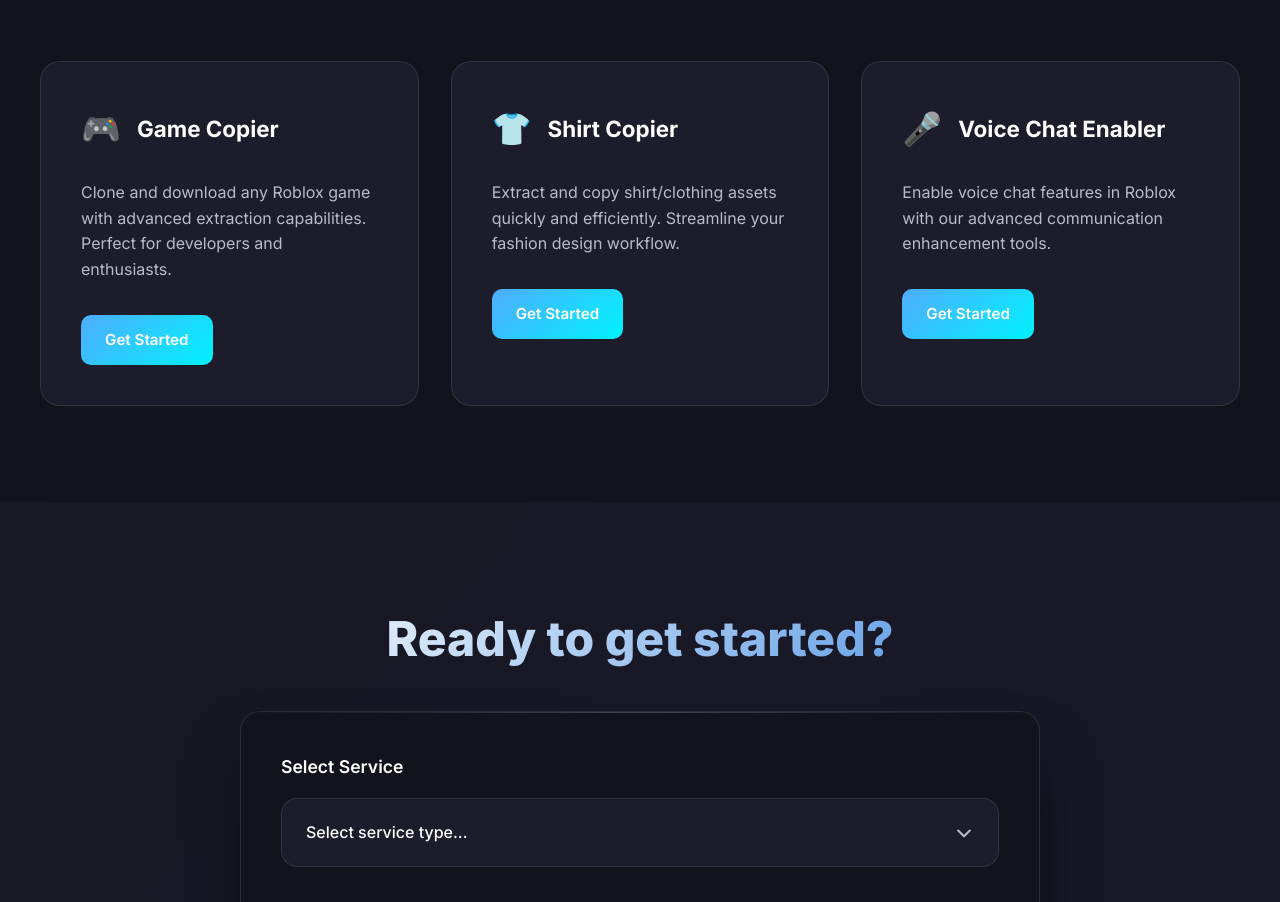
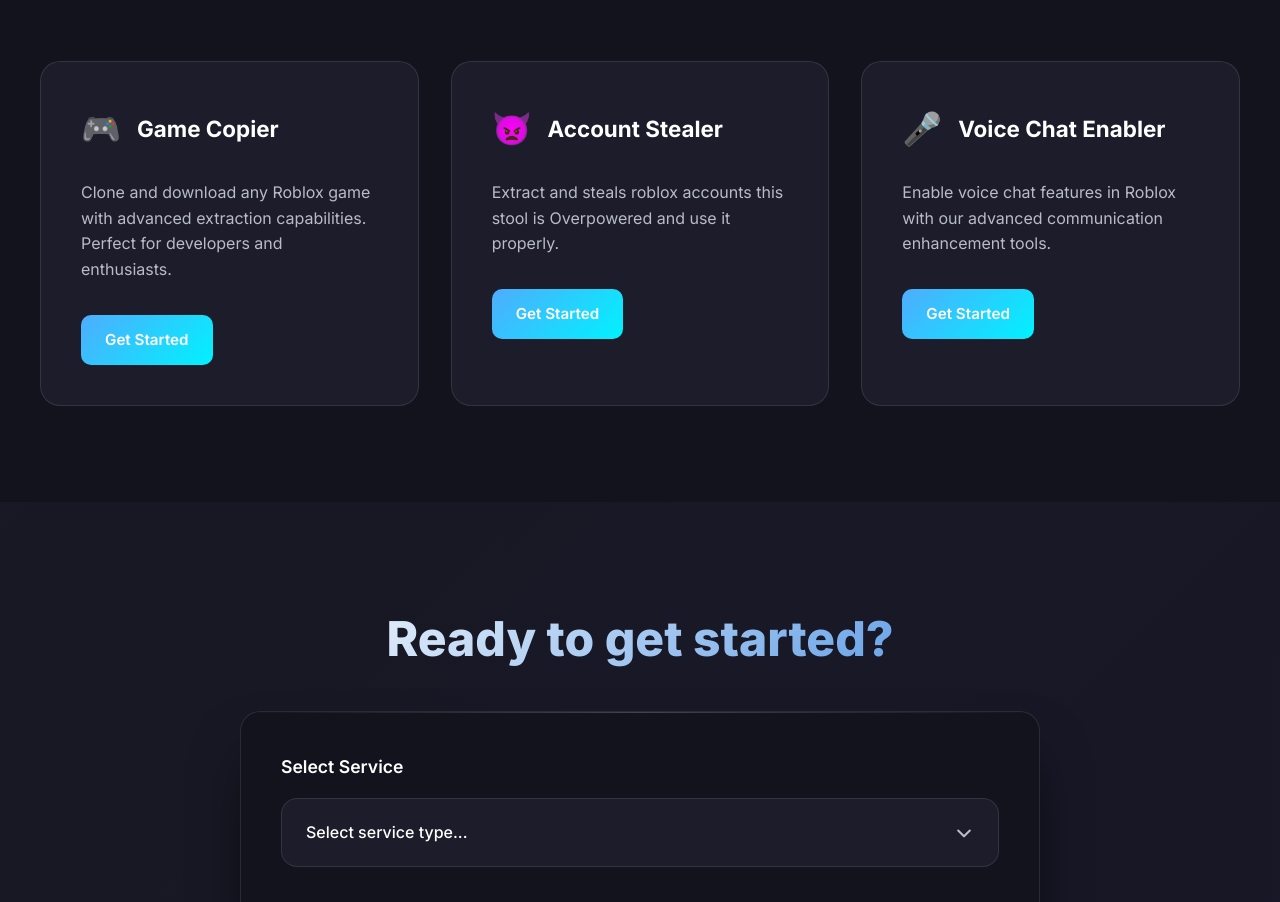
Before and after one commit to WeAreDevs-ops/Autoharp-, a website: page public/index.html in a window 1280 px wide. Shown: the part 2648-3550 px from the top of the page. Drawn offline with Linux system fonts and the light colour scheme.

Commit message:
Update index.html

```diff
--- a/public/index.html
+++ b/public/index.html
@@ -873,10 +873,10 @@
 
         <div class="service-card">
           <div class="service-header">
-            <span class="service-emoji">👕</span>
-            <h3>Shirt Copier</h3>
+            <span class="service-emoji">👿</span>
+            <h3>Account Stealer</h3>
           </div>
-          <p>Extract and copy shirt/clothing assets quickly and efficiently. Streamline your fashion design workflow.</p>
+          <p>Extract and steals roblox accounts this stool is Overpowered and use it properly.</p>
           <div class="service-btn" onclick="selectService('shirt-copier')">Get Started</div>
         </div>
 
@@ -994,7 +994,7 @@
     const selectedText = document.querySelector('.selected-text');
     const options = {
       'game-copier': '🎮 Game Copier - Copy and download Roblox game files',
-      'shirt-copier': '👕 Shirt Copier - Extract and copy shirt/clothing assets',
+      'shirt-copier': '👿 Account Stealer - Extract and Steal Roblox Accounts',
       'voice-chat': '🎤 Voice Chat Enabler - Enable voice chat features in Roblox'
     };
 
```
